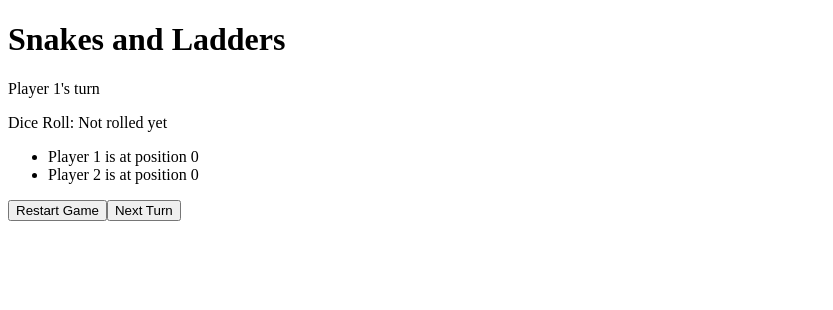
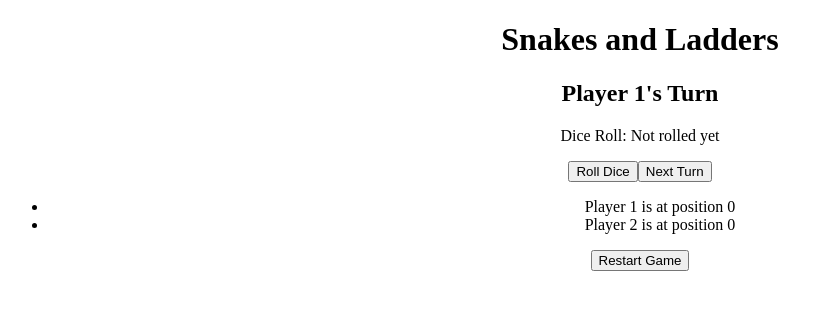
Before and after one commit to petermainakihara/snakes-and-ladders-phase-4, a React (Vite) app: page / in a window 1280 px wide. Shown: the top 310 px of the page, without its empty margins (0-833 px from the left). Built offline with nearby package versions, Linux system fonts and the light colour scheme.

Commit message:
first commit

```diff
--- a/src/GameState.jsx
+++ b/src/GameState.jsx
@@ -1,38 +1,73 @@
-import React, { useState } from 'react';
+import React, { useState, useEffect } from 'react';
 
 function GameState() {
-  const [playerPositions, setPlayerPositions] = useState([0, 0]); // assuming 2 players
-  const [currentPlayer, setCurrentPlayer] = useState(0); // 0 for Player 1, 1 for Player 2
+  const [playerPositions, setPlayerPositions] = useState([]);
+  const [currentPlayer, setCurrentPlayer] = useState(0);
   const [diceRoll, setDiceRoll] = useState(null);
+  const [winner, setWinner] = useState(null);
 
-
-  const initGame = (numPlayers) => {
+  const initGame = (numPlayers = 2) => {
     setPlayerPositions(Array(numPlayers).fill(0));
     setCurrentPlayer(0);
     setDiceRoll(null);
+    setWinner(null);
+  };
+
+  useEffect(() => {
+    initGame(2);
+  }, []);
+
+  const rollDice = () => {
+    if (winner !== null) return;
+    const roll = Math.floor(Math.random() * 6) + 1;
+    setDiceRoll(roll);
+    movePlayer(roll);
+  };
+
+  const movePlayer = (roll) => {
+    setPlayerPositions((prevPositions) => {
+      const updatedPositions = [...prevPositions];
+      let newPos = updatedPositions[currentPlayer] + roll;
+
+      if (newPos >= 100) {
+        newPos = 100;
+        setWinner(currentPlayer);
+      }
+
+      updatedPositions[currentPlayer] = newPos;
+      return updatedPositions;
+    });
   };
 
   const nextTurn = () => {
+    if (winner !== null) return;
     setCurrentPlayer((prev) => (prev + 1) % playerPositions.length);
+    setDiceRoll(null);
   };
 
-
-  const getCurrentPlayer = () => currentPlayer;
-
   return (
-    <div>
+    <div style={{ textAlign: 'center' }}>
       <h1> Snakes and Ladders</h1>
-      <p>Player {currentPlayer + 1}'s turn</p>
-      <p>Dice Roll: {diceRoll !== null ? diceRoll : 'Not rolled yet'}</p>
+      {winner !== null ? (
+        <h2>🏆 Player {winner + 1} Wins!</h2>
+      ) : (
+        <>
+          <h2>Player {currentPlayer + 1}'s Turn</h2>
+          <p>Dice Roll: {diceRoll !== null ? diceRoll : 'Not rolled yet'}</p>
+          <button onClick={rollDice} disabled={playerPositions[currentPlayer] >= 100}>
+            Roll Dice
+          </button>
+          <button onClick={nextTurn}>Next Turn</button>
+        </>
+      )}
       <ul>
         {playerPositions.map((pos, index) => (
           <li key={index}>Player {index + 1} is at position {pos}</li>
         ))}
       </ul>
-
       <button onClick={() => initGame(2)}>Restart Game</button>
-      <button onClick={nextTurn}>Next Turn</button>
     </div>
   );
 }
-export default GameState
+
+export default GameState;
--- a/src/main.jsx
+++ b/src/main.jsx
@@ -1,9 +1,10 @@
-import { StrictMode } from 'react'
-import { createRoot } from 'react-dom/client'
-import GameState from './GameState';
+import React from 'react';
+import ReactDOM from 'react-dom/client';
+import GameState from "./GameState"; // If it's directly in src/
 
-createRoot(document.getElementById('root')).render(
-  <StrictMode>
-  <GameState/>
-  </StrictMode>,
-)
+
+ReactDOM.createRoot(document.getElementById('root')).render(
+  <React.StrictMode>
+    <GameState />
+  </React.StrictMode>
+);
```
